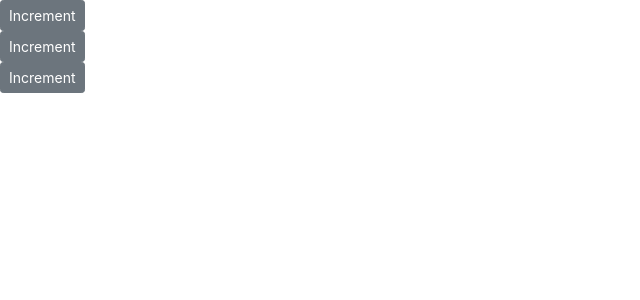
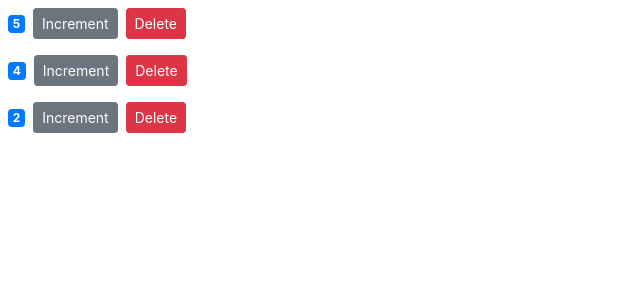
Before and after one commit to atenajoon/mosh-counter-app, a React (Create React App) app: page / in a window 1280 px wide. Shown: the top 300 px of the page, without its empty margins (0-640 px from the left). Built offline with nearby package versions, Linux system fonts and the light colour scheme.

Commit message:
counter component is accepting counter objec's values via props

```diff
--- a/src/components/counter.jsx
+++ b/src/components/counter.jsx
@@ -1,15 +1,9 @@
 import React, { Component } from 'react';
 
 class Counter extends Component {
-    // constructor() {
-    //     super();
-
-    //     this.handleIncrement = this.handleIncrement.bind(this);
-    // }
-
 
     state = {
-        value: this.props.value
+        value: this.props.counter.value
     }
 
     render() {
@@ -22,10 +16,12 @@
                 >
                     Increment
                 </button>
+                <button
+                    onClick={() => this.props.onDelete(this.props.counter.id)}
+                    className="btn btn-danger btn-sm m-2">Delete</button>
             </div>
         );
     }
-
 
     handleIncrement = () => {
         this.setState({ value: this.state.value + 1 })
```
